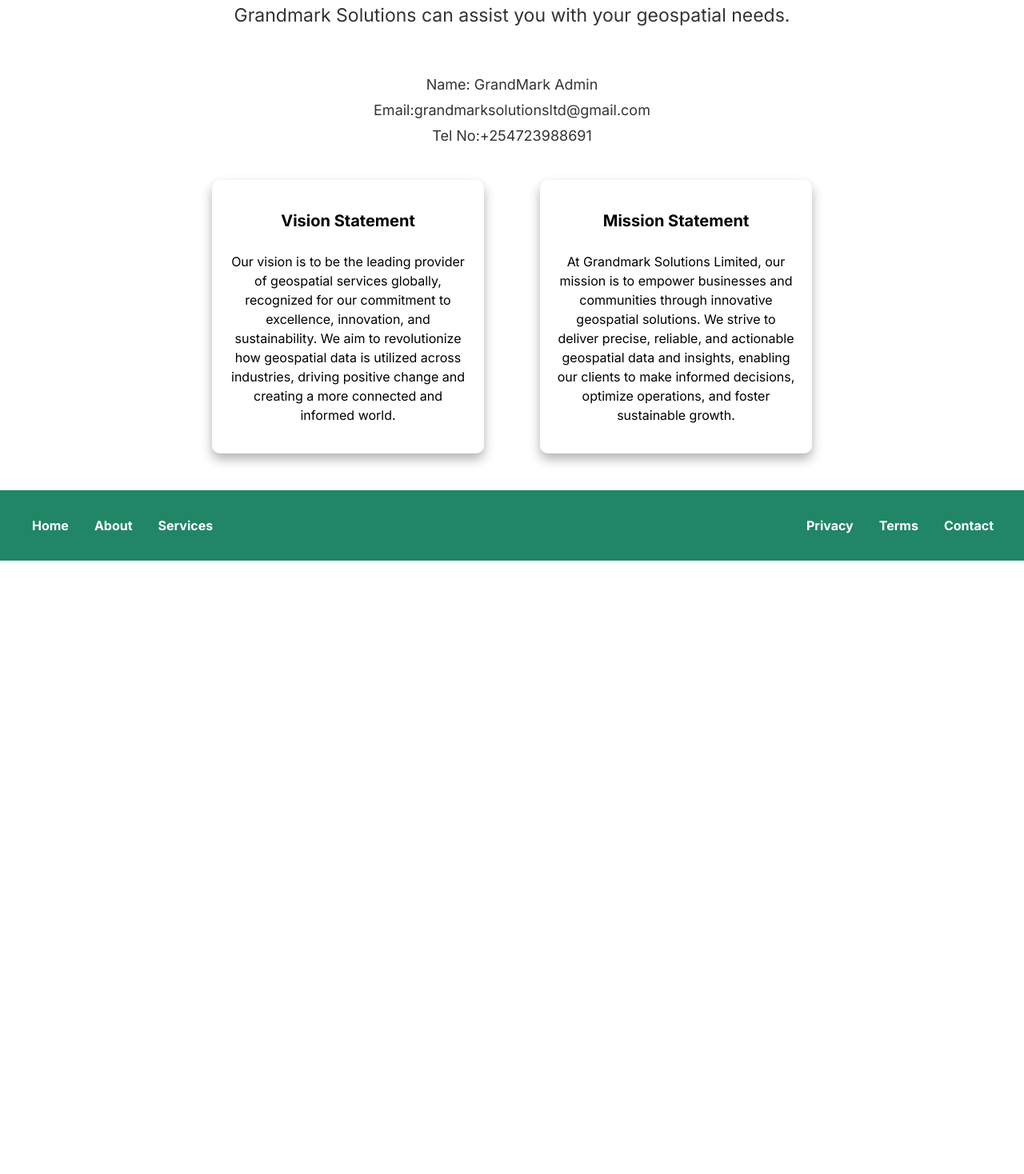
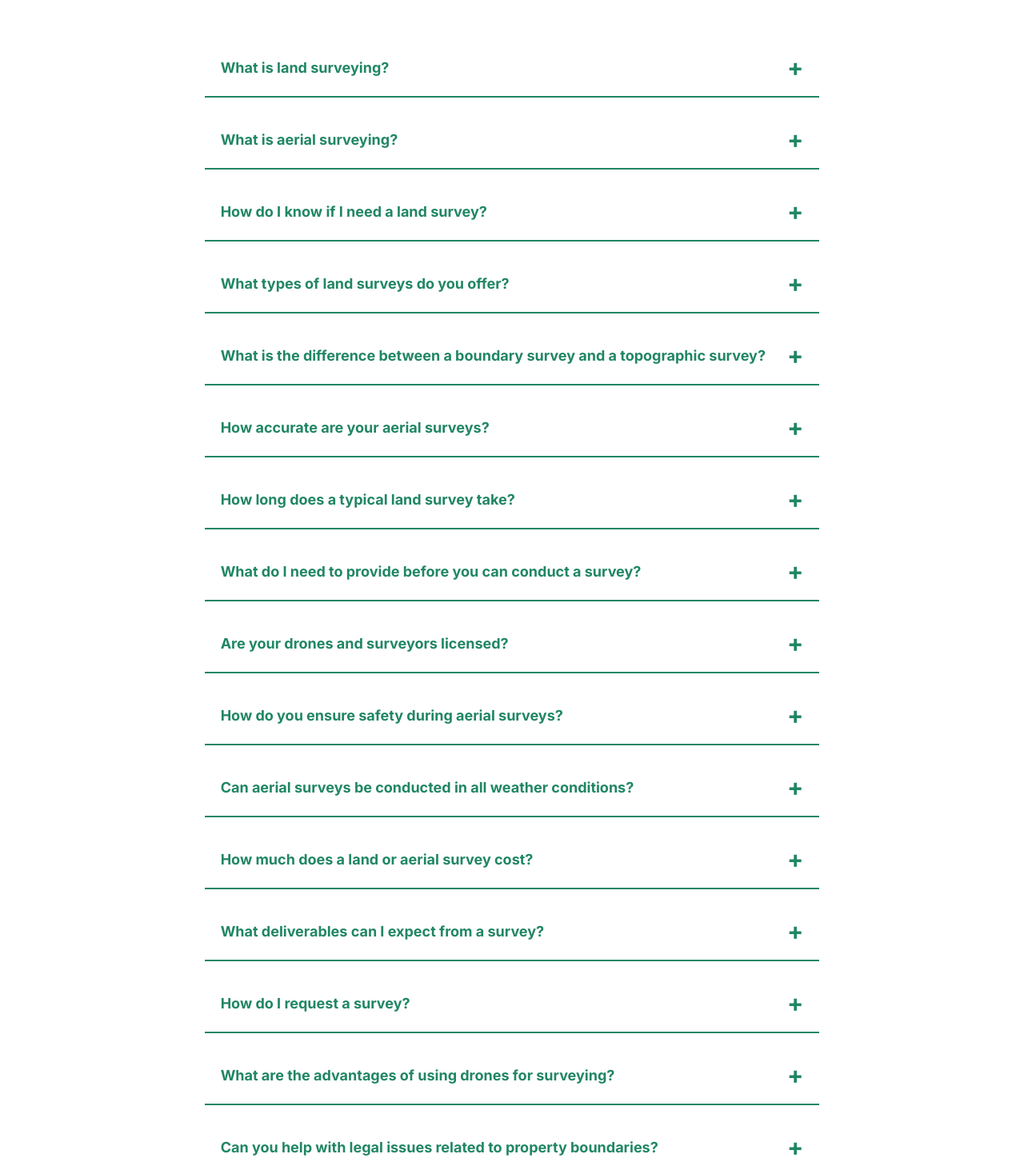
Before and after one commit to Pontuagi/grandMark-website, a Next.js app: page / in a window 1280 px wide. Shown: the part 4862-6330 px from the top of the page at 80% size. Before the commit the page ends 5571 px from the top, so only its background shows below. Built offline with nearby package versions, Linux system fonts and the light colour scheme.

Commit message:
[feat: faq] - Created faq component. - Added FAQs to the home page.

```diff
--- a/src/app/globals.css
+++ b/src/app/globals.css
@@ -4,6 +4,8 @@
   --green: #218665;
   --white: #fff;
   --black: #333;
+  --light-gray: #fcf6f6;
+
 
   line-height: 1.5;
 }
--- a/src/app/indexPageClient.tsx
+++ b/src/app/indexPageClient.tsx
@@ -9,6 +9,7 @@
 import ChooseCard from "@/components/ChooseCard/ChooseCard";
 import ContactCard from "@/components/ContactCard/ContactCard";
 import breakpoints from "@/constants/breakpoints";
+import FAQ from "@/components/Faq/Faq";
 
 
 const PageContainer = styled.div`
@@ -101,6 +102,12 @@
     gap: 30px;
     margin-bottom: 50px;
   )
+`;
+
+const FaqSection = styled.div`
+  max-width: 900px;
+  margin: 30px auto;
+  padding: 20px;
 `;
 
 const Home: React.FC = () => {
@@ -214,6 +221,75 @@
         />
       </ServiceSection>
 
+      <Heading heading="FAQ" />
+
+      <FaqSection>
+      <FAQ
+                question="What is land surveying?"
+                answer="Land surveying is the process of measuring and mapping out the position, boundaries, and features of a piece of land. It is essential for determining property lines, planning construction projects, and creating accurate maps."
+            />
+            <FAQ
+                question="What is aerial surveying?"
+                answer="Aerial surveying involves collecting data about the Earth's surface using airborne sensors, typically drones or aircraft. This method provides a bird’s-eye view of large areas, allowing for the collection of detailed topographic data, maps, and images."
+            />
+            <FAQ
+                question="How do I know if I need a land survey?"
+                answer="You may need a land survey if you are buying or selling property, constructing a new building, subdividing land, or resolving property boundary disputes. A survey ensures legal and accurate delineation of property boundaries."
+            />
+            <FAQ
+                question="What types of land surveys do you offer?"
+                answer="We offer various types of land surveys, including boundary surveys, topographic surveys, construction staking, subdivision planning, and as-built surveys. We also provide specialized surveys like hydrographic and geodetic surveys."
+            />
+            <FAQ
+                question="What is the difference between a boundary survey and a topographic survey?"
+                answer="A boundary survey focuses on determining the exact property lines of a parcel of land, while a topographic survey maps out the elevation and features of the land, such as trees, buildings, and natural terrain."
+            />
+            <FAQ
+                question="How accurate are your aerial surveys?"
+                answer="Our aerial surveys are highly accurate, often achieving centimeter-level precision using advanced drones equipped with GPS and high-resolution cameras or LiDAR sensors. The accuracy depends on the equipment used and the specific project requirements."
+            />
+            <FAQ
+                question="How long does a typical land survey take?"
+                answer="The duration of a land survey depends on the size and complexity of the property. A small residential lot may take a few days, while larger or more complicated surveys may take several weeks."
+            />
+            <FAQ
+                question="What do I need to provide before you can conduct a survey?"
+                answer="Typically, we need access to the property, any existing legal descriptions, previous surveys, and any relevant permits or land deeds. For aerial surveys, we may also need flight clearances or permissions from local authorities."
+            />
+            <FAQ
+                question="Are your drones and surveyors licensed?"
+                answer="Yes, all our drones are operated by licensed remote pilots, and our land surveyors are certified professionals with the necessary licenses to practice in their respective fields."
+            />
+            <FAQ
+                question="How do you ensure safety during aerial surveys?"
+                answer="Safety is our top priority. We follow strict safety protocols, including pre-flight planning, risk assessments, and compliance with local aviation regulations. Our pilots are trained to handle various scenarios to minimize risk."
+            />
+            <FAQ
+                question="Can aerial surveys be conducted in all weather conditions?"
+                answer="No, aerial surveys are dependent on weather conditions. High winds, heavy rain, and low visibility can affect the quality of the data collected and the safety of the operation. We monitor weather forecasts closely and schedule flights accordingly."
+            />
+            <FAQ
+                question="How much does a land or aerial survey cost?"
+                answer="The cost of a survey depends on factors such as the size of the area, the type of survey, the terrain, and the specific requirements of the project. We provide detailed quotes after assessing the project’s scope."
+            />
+            <FAQ
+                question="What deliverables can I expect from a survey?"
+                answer="Deliverables typically include detailed maps, digital elevation models (DEMs), orthophotos, 3D models, boundary plats, and written reports. The specific deliverables will depend on the type of survey conducted."
+            />
+            <FAQ
+                question="How do I request a survey?"
+                answer="You can request a survey by contacting us directly through our website, phone, or email. We’ll arrange an initial consultation to discuss your needs and provide a tailored quote."
+            />
+            <FAQ
+                question="What are the advantages of using drones for surveying?"
+                answer="Drones offer several advantages, including faster data collection, access to hard-to-reach areas, high-resolution imagery, cost-effectiveness, and the ability to cover large areas quickly."
+            />
+            <FAQ
+                question="Can you help with legal issues related to property boundaries?"
+                answer="Yes, our surveys are often used in legal disputes involving property boundaries. We provide precise data and expert testimony if required to support legal cases."
+            />
+      </FaqSection>
+
       <ContactCard />
 
       <Footer />
--- /dev/null
+++ b/src/components/Faq/Faq.tsx
@@ -0,0 +1,69 @@
+import React, { useState } from "react";
+import styled from "styled-components";
+
+const FAQContainer = styled.div`
+    /*margin: 20px 0;*/
+    width: 100%;
+`;
+
+const Question = styled.div`
+    color: var(--green);
+    padding: 30px 20px 15px;
+    font-size: 18px;
+    font-weight: bold;
+    cursor: pointer;
+    display: flex;
+    justify-content: space-between;
+    align-items: center;
+    position: relative;
+
+    &::after {
+        content: '';
+        position: absolute;
+        bottom: 0;
+        left: 0;
+        width: 100%;
+        height: 2px;
+        background-color: var(--green);
+    }
+
+    &:hover {
+        background-color: var(--light-gray);
+    }
+`;
+
+const Icon = styled.span`
+    font-size: 30px;
+    font-weight: bold;
+    color: var(--green);
+    margin-left: 27px;
+`;
+
+const Answer = styled.div`
+    background-color: var(--white);
+    color: var(--dark-blue);
+    margin-left: 20px;
+    padding: 30px 15px 15px;
+    font-size: 16px;
+    display: ${props => (props.isVisible ? 'block' : 'none')};
+`;
+
+const FAQ: React.FC<{ question: string; answer: string }> = ({ question, answer }) => {
+    const [isVisible, setIsVisible] = useState(false);
+
+    const toggleAnswerVisibility = () => {
+        setIsVisible(!isVisible);
+    };
+
+    return (
+        <FAQContainer>
+            <Question onClick={toggleAnswerVisibility}>
+                {question}
+                <Icon>{isVisible ? '−' : '+'}</Icon>
+            </Question>
+            <Answer isVisible={isVisible}>{answer}</Answer>
+        </FAQContainer>
+    );
+};
+
+export default FAQ;
```
Also changed, not shown: 1 other file (tests, documents, lock files or other folders).
